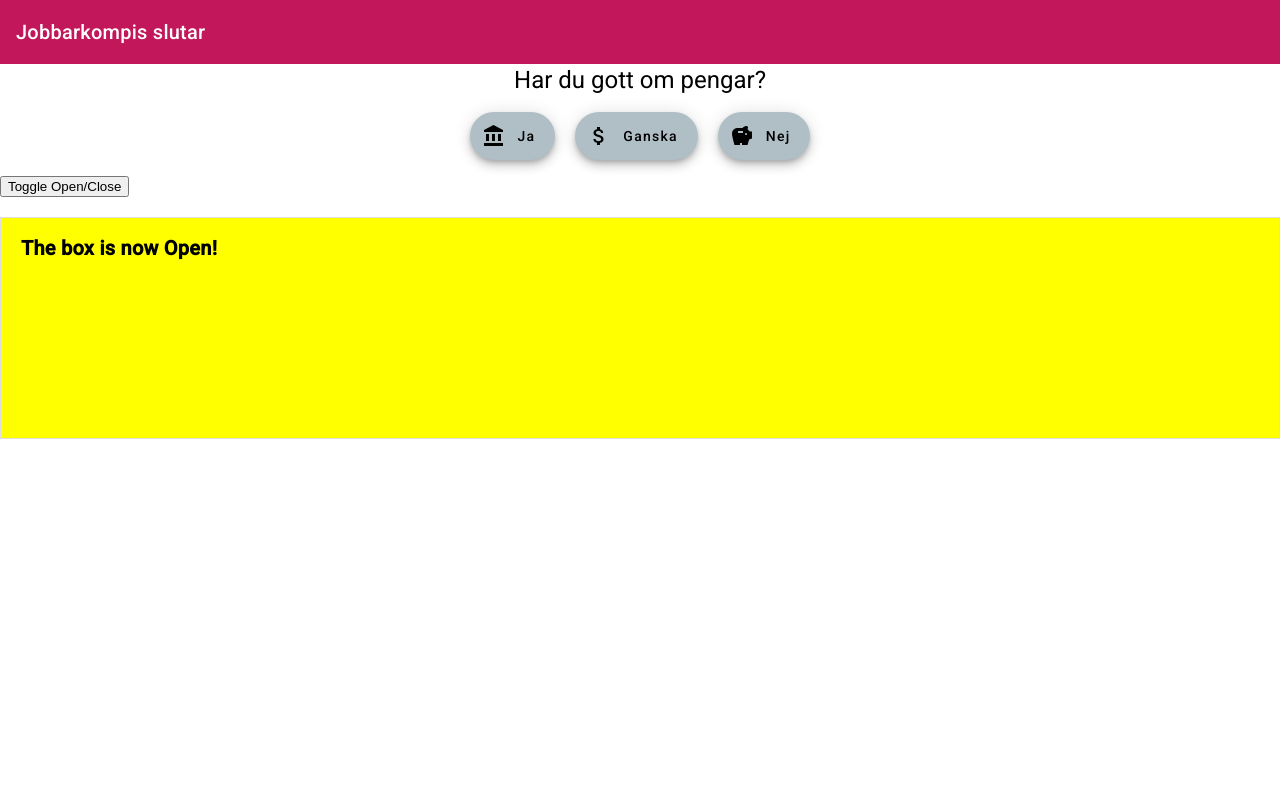
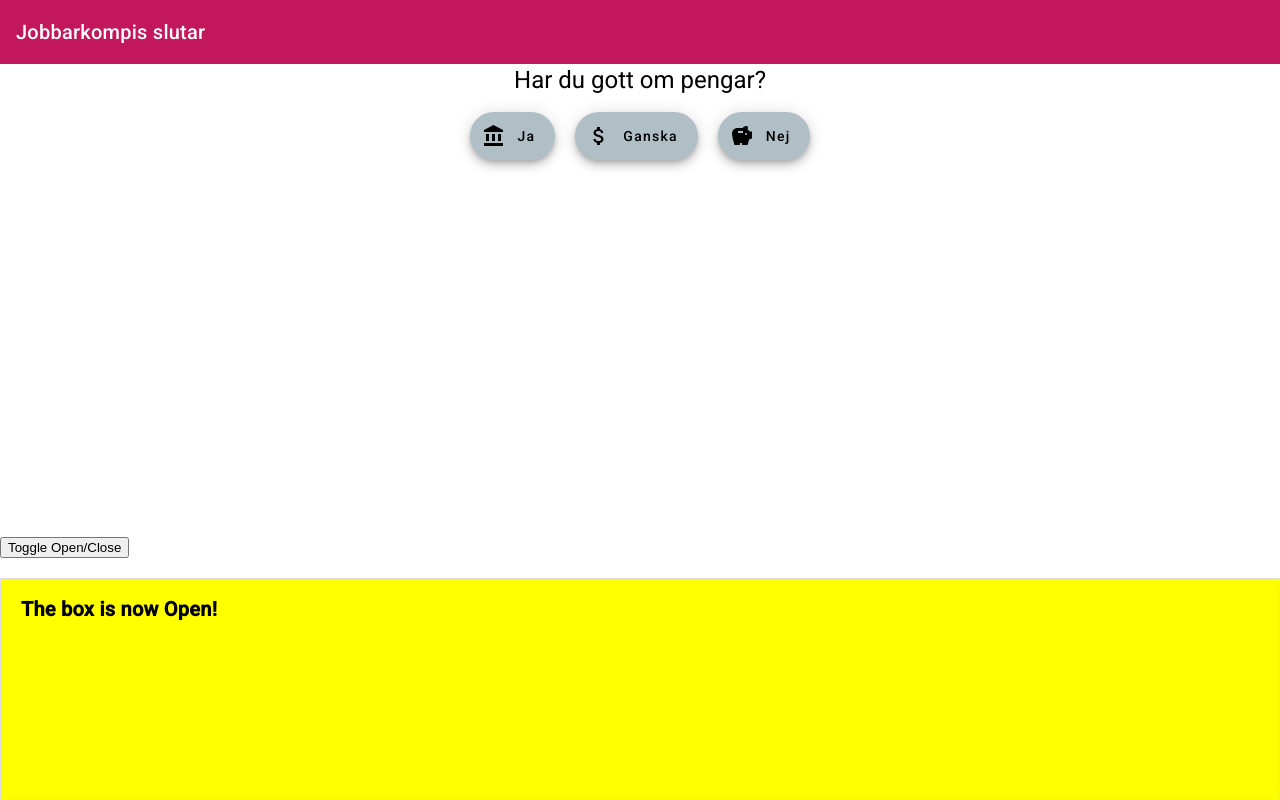
Before and after one commit to smoksnes/how-much2, an Angular app in the folder How-Much/: page /flows/1 in a window 1280 px wide. Built offline with nearby package versions, Linux system fonts and the light colour scheme.

Commit message:
position

```diff
--- a/How-Much/src/app/components/reaction/reaction.component.scss
+++ b/How-Much/src/app/components/reaction/reaction.component.scss
@@ -1,4 +1,7 @@
 :host {
+    position: absolute;
+    bottom: 0;
+    width: 100%;
     display: block;
     margin-top: 1rem;
   }
```
